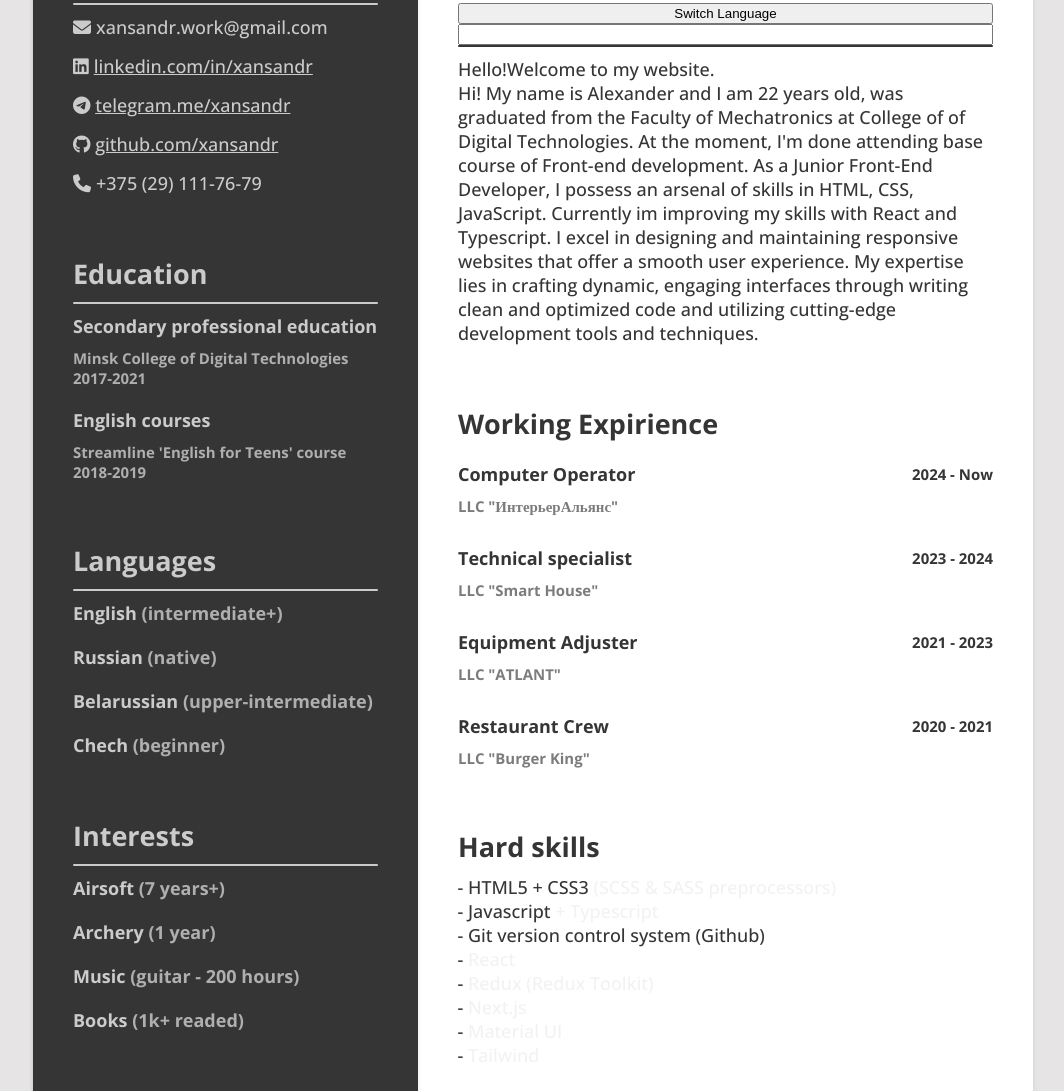
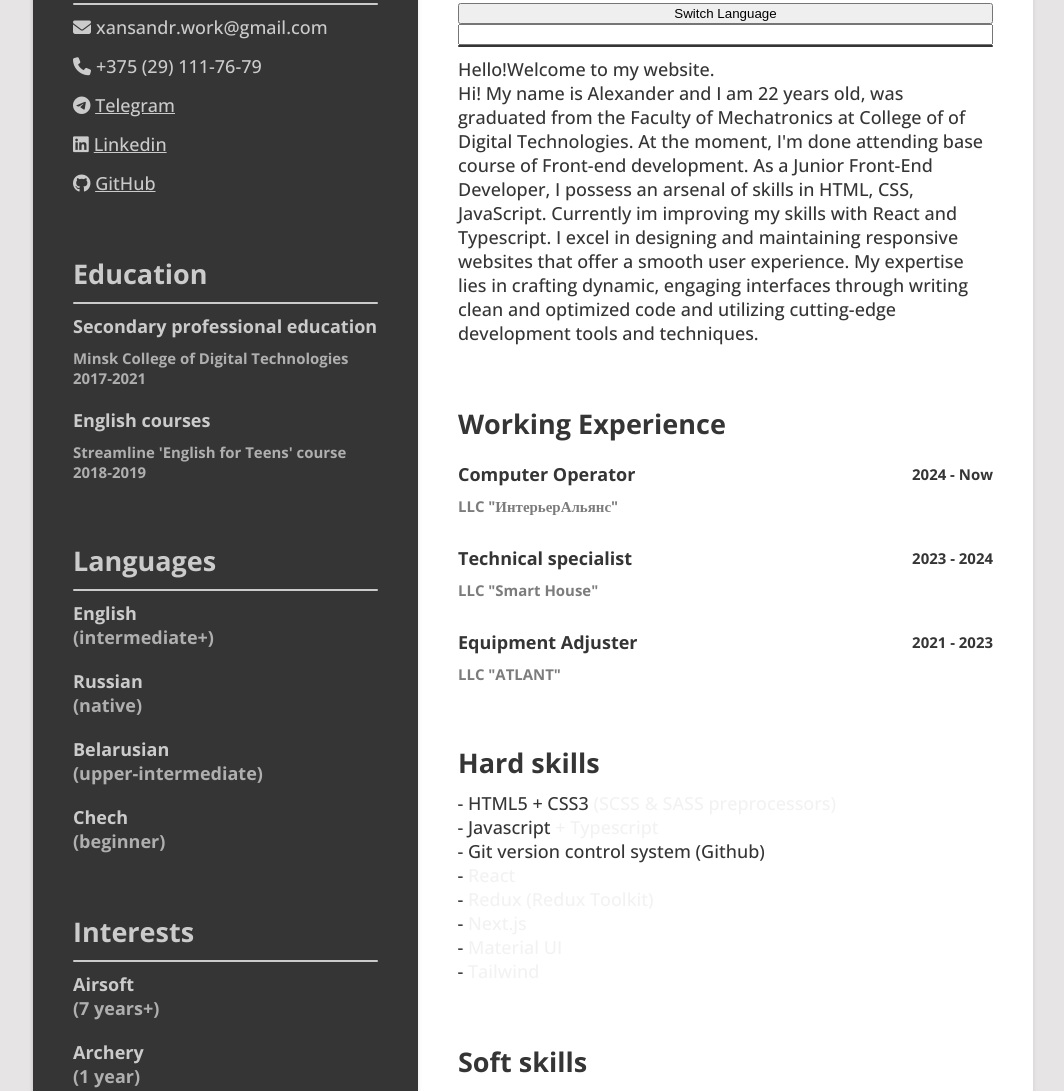
Before and after one commit to xansandr/xansandr.github.io, a website: page index.html in a window 1280 px wide. Shown: the part 462-1553 px from the top of the page, without its empty margins (107-1171 px from the left). Drawn offline with nearby package versions, Linux system fonts and the light colour scheme.

Commit message:
translate algorythm+dom refac

```diff
--- a/index.html
+++ b/index.html
@@ -25,7 +25,7 @@
       <div class="initials">
         <h1>
           <span>ALEXANDR</span><br />
-          KOROBEINIKOV
+          <div>KOROBEINIKOV</div>
         </h1>
         <h2><span>Front-End developer?</span></h2>
       </div>
@@ -41,23 +41,19 @@
                 <li>
                   <i class="fa fa-solid fa-envelope"></i>xansandr.work@gmail.com
                 </li>
+                <li><i class="fa fa-solid fa-phone"></i>+375 (29) 111-76-79</li>
+                <li>
+                  <i class="fa-brands fa-telegram"></i>
+                  <a href="https://telegram.me/xansandr">Telegram</a>
+                </li>
                 <li>
                   <i class="fa fa-linkedin-square"></i
-                  ><a href="https://www.linkedin.com/in/xansandr/"
-                    >linkedin.com/in/xansandr</a
-                  >
-                </li>
-                <li>
-                  <i class="fa-brands fa-telegram"></i>
-                  <a href="https://telegram.me/xansandr"
-                    >telegram.me/xansandr</a
-                  >
+                  ><a href="https://www.linkedin.com/in/xansandr/">Linkedin</a>
                 </li>
                 <li>
                   <i class="fa-brands fa-github"></i>
-                  <a href="https://github.com/xansandr">github.com/xansandr</a>
+                  <a href="https://github.com/xansandr">GitHub</a>
                 </li>
-                <li><i class="fa fa-solid fa-phone"></i>+375 (29) 111-76-79</li>
               </ul>
             </div>
           </div>
@@ -68,13 +64,15 @@
               <div class="content-item">
                 <h4>Secondary professional education</h4>
                 <h5 class="color-white__transparent">
-                  Minsk College of Digital Technologies<br />2017-2021
+                  <div>Minsk College of Digital Technologies</div>
+                  <div>2017-2021</div>
                 </h5>
               </div>
               <div class="content-item">
                 <h4>English courses</h4>
                 <h5 class="color-white__transparent">
-                  Streamline 'English for Teens' course<br />2018-2019
+                  <div>Streamline 'English for Teens' course</div>
+                  <div>2018-2019</div>
                 </h5>
               </div>
             </div>
@@ -86,7 +84,7 @@
               <ul>
                 <li class="content-item">
                   <h4>
-                    English
+                    <div>English</div>
                     <span class="color-white__transparent"
                       >(intermediate+)</span
                     >
@@ -94,13 +92,13 @@
                 </li>
                 <li class="content-item">
                   <h4>
-                    Russian
+                    <div>Russian</div>
                     <span class="color-white__transparent">(native)</span>
                   </h4>
                 </li>
                 <li class="content-item">
                   <h4>
-                    Belarussian
+                    <div>Belarusian</div>
                     <span class="color-white__transparent"
                       >(upper-intermediate)</span
                     >
@@ -108,7 +106,7 @@
                 </li>
                 <li class="content-item">
                   <h4>
-                    Chech
+                    <div>Chech</div>
                     <span class="color-white__transparent">(beginner)</span>
                   </h4>
                 </li>
@@ -122,19 +120,19 @@
               <ul>
                 <li class="content-item">
                   <h4>
-                    Airsoft
+                    <div>Airsoft</div>
                     <span class="color-white__transparent">(7 years+)</span>
                   </h4>
                 </li>
                 <li class="content-item">
                   <h4>
-                    Archery
+                    <div>Archery</div>
                     <span class="color-white__transparent">(1 year)</span>
                   </h4>
                 </li>
                 <li class="content-item">
                   <h4>
-                    Music
+                    <div>Music</div>
                     <span class="color-white__transparent"
                       >(guitar - 200 hours)</span
                     >
@@ -142,7 +140,7 @@
                 </li>
                 <li class="content-item">
                   <h4>
-                    Books
+                    <div>Books</div>
                     <span class="color-white__transparent">(1k+ readed)</span>
                   </h4>
                 </li>
@@ -174,7 +172,7 @@
             </div>
           </div>
           <div class="education container-block">
-            <h2>Working Expirience</h2>
+            <h2>Working Experience</h2>
             <div class="content">
               <div class="content-item">
                 <div class="work-place">
@@ -196,13 +194,6 @@
                   <h5>2021 - 2023</h5>
                 </div>
                 <h5 class="color-black__transparent">LLC "ATLANT"</h5>
-              </div>
-              <div class="content-item">
-                <div class="work-place">
-                  <h4>Restaurant Crew</h4>
-                  <h5>2020 - 2021</h5>
-                </div>
-                <h5 class="color-black__transparent">LLC "Burger King"</h5>
               </div>
             </div>
           </div>
--- a/js/script.js
+++ b/js/script.js
@@ -1,107 +1,65 @@
-// let languageFiles = {
-//   en: {
-//     greeting: "Hello!",
-
-//     intro: "Welcome to my website.",
-
-//     button: "Switch Language",
-//   },
-
-//   fr: {
-//     greeting: "Bonjour!",
-
-//     intro: "Bienvenue sur mon site web.",
-
-//     button: "Changer de langue",
-//   },
-// };
-// console.log("Hello!" in languageFiles.en);
-// // Define language switcher button
-
-// let languageSwitcher = document.getElementById("language-switcher");
-
-// // Add event listener to button
-
-// languageSwitcher.addEventListener("click", function () {
-//   // Get selected language from user input
-
-//   const selectedLanguage = document.getElementById("language-select").value;
-//   console.log("log" + ` ${selectedLanguage}`);
-
-//   // Loop through each element on the page
-
-//   document.querySelectorAll("*").forEach(function (element) {
-//     // Check if element has text content
-//     console.log("1");
-//     if (
-//       element.childNodes.length === 1 &&
-//       element.childNodes[0].nodeType === Node.TEXT_NODE
-//     ) {
-//       // Get current text content of element
-
-//       let currentText = element.textContent.trim();
-
-//       // Check if current text content exists in language file
-//       console.log("end");
-//       if (currentText in languageFiles.en) {
-//         // Replace current text content with equivalent text in selected language
-
-//         element.textContent = languageFiles[selectedLanguage][currentText];
-//       }
-//     }
-//   });
-// });
-// Define language files
-
-let languageFiles = {
-  en: {
+const languageFiles = {
+  english: {
+    title: "Alexandr Korobeinikov",
+    name: "ALEXANDR",
+    surname: "KOROBEINIKOV",
+    profession: "Front-End developer?",
+    contacts: "Contacts",
+    education: "Education",
+    secondaryProfessionalEducation: "Secondary professional education",
+    englishCourses: "English courses",
+    languages: "Languages",
+    intermediate: "(intermediate+)",
+    native: "(native)",
+    upperIntermediate: "(upper-intermediate)",
+    beginner: "(beginner)",
+  interests: "Interests",
+    sevenYears: "(7 years+)",
+    oneYear: "(1 year)",
+    guitar: "(guitar - 200 hours)",
+    // : "Hello!",
+    // : "Hello!",
+    // : "Hello!",
+    // : "Hello!",
+    // : "Hello!",
+    // : "Hello!",
     greeting: "Hello!",
-
     intro: "Welcome to my website.",
-
     button: "Switch Language",
   },
 
-  fr: {
+  poland: {
+    title: "Alexandr Korobeinikov",
+    name: "ALEXANDR",
+    surname: "KOROBEINIKOV",
+    profession: "Front-End developer?",
+    greeting: "Hello!",
+    greeting: "Hello!",
     greeting: "Bonjour!",
-
     intro: "Bienvenue sur mon site web.",
-
     button: "Changer de langue",
   },
 };
-console.log("Hello!" in languageFiles.en);
-// Define language switcher button
-
+let currentLanguage = "english";
 const languageSwitcher = document.getElementById("language-switcher");
-
-// Add event listener to button
-
 languageSwitcher.addEventListener("click", function () {
-  // Get selected language from user input
-
   const selectedLanguage = document.getElementById("language-select").value;
-
-  // Loop through each element on the page
-
   document.querySelectorAll("*").forEach(function (element) {
-    // Check if element has text content
-
     if (
       element.childNodes.length === 1 &&
       element.childNodes[0].nodeType === Node.TEXT_NODE
     ) {
-      // Get current text content of element
+      let currentText = element.textContent.trim();
 
-      let currentText = element.textContent.trim();
+      const currentTextKey = Object.keys(
+        languageFiles[selectedLanguage]
+      ).filter((k) => languageFiles[currentLanguage][k] === currentText);
       console.log(currentText);
-      // Check if current text content exists in language file
-
-      if (currentText in languageFiles.en) {
-        // Replace current text content with equivalent text in selected language
-
-        element.textContent = languageFiles[selectedLanguage][currentText];
+      if (currentTextKey in languageFiles[currentLanguage]) {
+        element.textContent = languageFiles[selectedLanguage][currentTextKey];
+        // currentLanguage = languageFiles.selectedLanguage;
       }
     }
   });
+  currentLanguage = selectedLanguage;
 });
```
